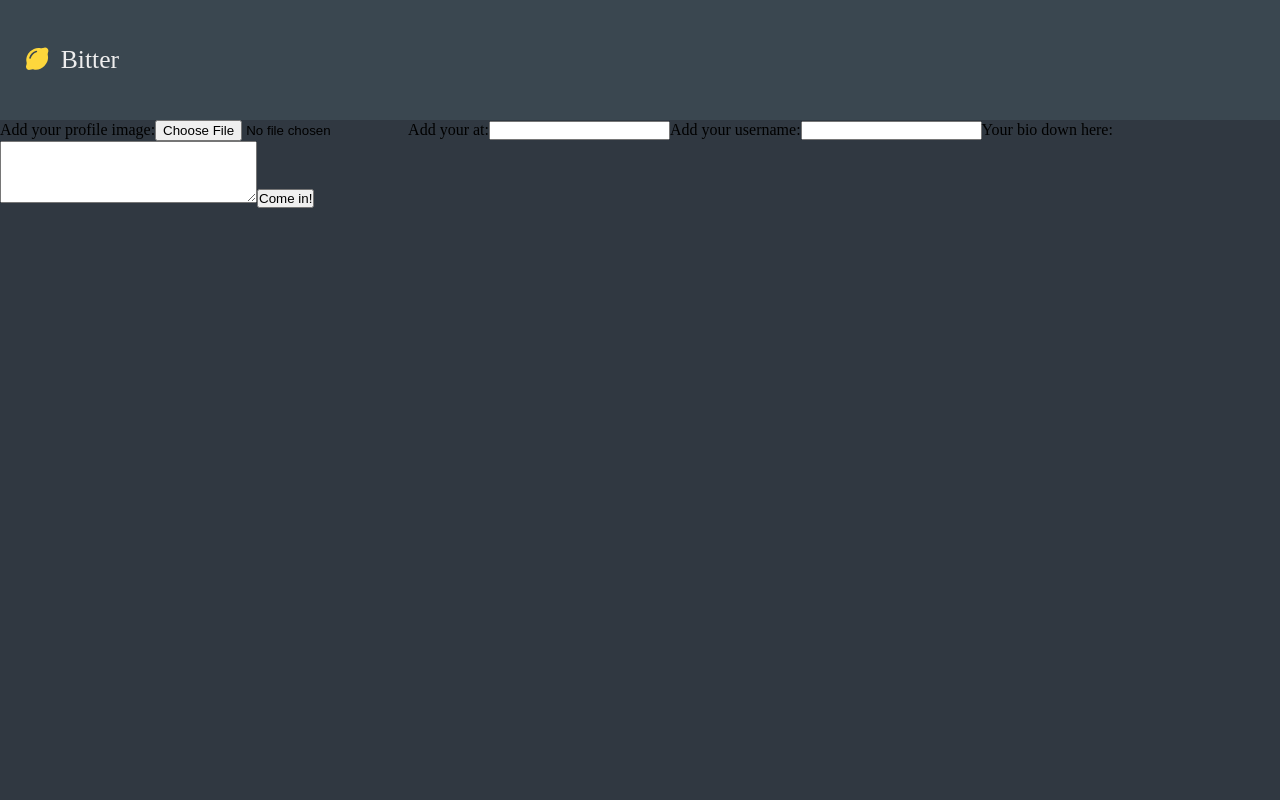
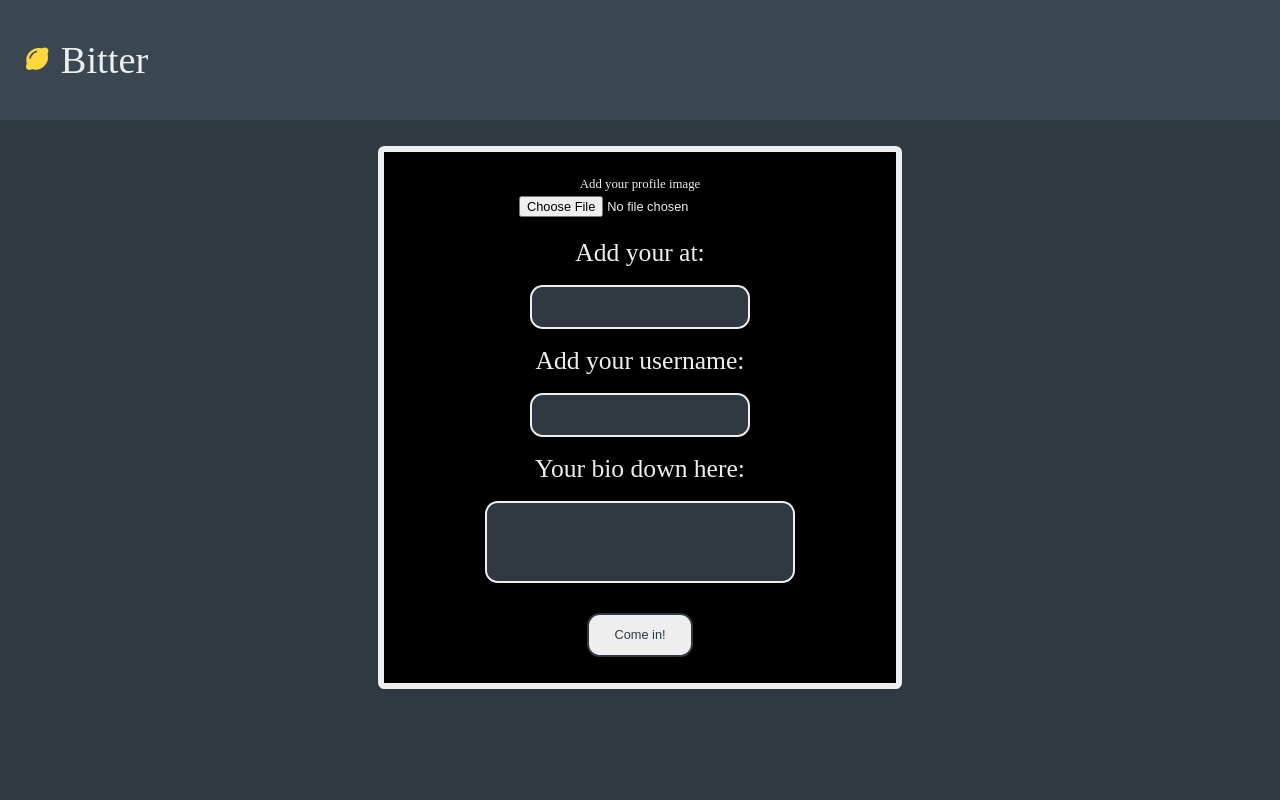
Before and after one commit to LukaNikcevic77/Bitter, a React (Vite) app: page /ProfileMaker in a window 1280 px wide. Shown: the top 800 px of the page. Built offline with nearby package versions, Linux system fonts and the light colour scheme; no server answers; the database is empty.

Commit message:
Styled welcoming page fully

```diff
--- a/src/App.jsx
+++ b/src/App.jsx
@@ -21,10 +21,11 @@ function App() {
                   <p className="">
                     <FontAwesomeIcon
                       icon={faLemon}
-                      className="logo"
+                      className="logo mediumText"
                     />
-                    Bitter
+
                   </p>
+                  <p className='largeText'>Bitter </p>
                 </div>
               </div>
         <Routes>
--- a/src/components/ProfileMaker.jsx
+++ b/src/components/ProfileMaker.jsx
@@ -102,19 +102,20 @@ function ProfileMaker(){
     return (
         <>
             <div className="profileMaker">
-                <div className="bg-gray-800 opacity-100 text-white flex flex-col items-center m-auto w-2/5 h-2/3 mt-16 py-14 rounded-3xl border-white overflow-hidden">
-                <label htmlFor="Image">Add your profile image:</label>
-                <input type="file" name="Image" id="" alt="Add image" accept="image/png, image/jpeg" className="text-white py-8 -mt-4"
+                <div className="profileMakerForm">
+                <label htmlFor="Image" className=" smallText">Add your profile image</label>
+                <input type="file" name="Image" id="" alt="Add image" accept="image/png, image/jpeg" className="fileInput smallText"
                 onChange={(e) => {setUserImage(e.target.files[0])}}/>
-                <label htmlFor="At" className="">Add your at:</label>
-                <input type="text" name="At" id=""  maxLength={20} className="text-black" onChange={(e) => setUserAt(e.target.value)}/>
-                {tagUsed && (<p className="text-red-700">At is allready used!</p>)}
-                <label htmlFor="UserName">Add your username:</label>
-                <input type="text" name="UserName" id="" maxLength={30} className="text-black" onChange={(e) => setUserName(e.target.value)}/>
-                {userNameUsed && (<p className="text-red-700">User name is allready used!</p>)}
-                <label htmlFor="Bio">Your bio down here:</label>
-                <textarea name="Bio" id="" cols="30" rows="4" className="text-black" onChange={(e) => setUserBio(e.target.value)}></textarea>
-                <button className="rounded-3xl bg-gray-700 text-base text-white hover:bg-white hover:text-black hover:border hover:border-5 hover:border-none mt-4 px-32 py-5"
+
+                <label htmlFor="At" className="mediumText">Add your at:</label>
+                <input type="text" name="At" id=""  maxLength={20} className="input-1 smallText" onChange={(e) => setUserAt(e.target.value)}/>
+                {tagUsed && (<p className="mistake">At is allready used!</p>)}
+                <label htmlFor="UserName" className="mediumText">Add your username:</label>
+                <input type="text" name="UserName" id="" maxLength={30} className="input-1 smallText" onChange={(e) => setUserName(e.target.value)}/>
+                {userNameUsed && (<p className="mistake">User name is allready used!</p>)}
+                <label htmlFor="Bio" className="mediumText">Your bio down here:</label>
+                <textarea name="Bio" id="" cols="30" rows="4" className="input-1 smallText" onChange={(e) => setUserBio(e.target.value)}></textarea>
+                <button className="btn-2 smallText"
                 onClick={() => verifyInput()}>Come in!</button>
                 </div>
 
--- a/src/components/WelcomeScreen.jsx
+++ b/src/components/WelcomeScreen.jsx
@@ -112,11 +112,12 @@ function WelcomeScreen(){
                       icon={faLemon}
                       className="logo mediumText"
                     />
-                    Bitter
+
                       </p>
+                      <p className="largeText title">Bitter</p>
                     </span>
                         <button
-                          className="rounded-3xl bg-gray-700 text-base text-white hover:bg-white hover:text-black hover:border hover:border-5 hover:border-none mt-10 px-32 py-5"
+                          className="btn-1 mediumText"
                           onClick={() => {
                             setTypeOfLogin("google");
                             signInGoogle();
@@ -125,20 +126,20 @@ function WelcomeScreen(){
                           Sign in with Google
                         </button>
                         <button
-                          className="rounded-3xl bg-gray-700 text-base text-white hover:bg-white hover:text-black hover:border hover:border-5 hover:border-none mt-4 px-44 py-5"
+                          className="btn-1 mediumText"
                           onClick={() => setTypeOfLogin("mail")}
                         >
                           Sign up
                         </button>
                         <button
-                          className="rounded-3xl bg-gray-500 text-base text-white hover:bg-white hover:text-black hover:border hover:border-5 hover:border-none mt-4 px-44 py-5"
+                          className="btn-1 mediumText"
                           onClick={() => setTypeOfLogin("mailLogin")}
                         >
                           Sign in
                         </button>
 
                         <button
-                          className="rounded-3xl bg-white text-base text-black hover:bg-gray-500 hover:text-black hover:border hover:border-5 hover:border-none mt-4 px-44 py-5"
+                          className="btn-2 mediumText"
                           onClick={() => anonymous()}
                         >
                           Continue as Anonymous
@@ -149,7 +150,7 @@ function WelcomeScreen(){
 
                   {typeOfLogin === "mail" && (
                     <>
-                      <label htmlFor="emailInput" className="mt-10">
+                      <label htmlFor="emailInput" className="largeText">
                         Email:
                       </label>
                       <input
@@ -157,10 +158,10 @@ function WelcomeScreen(){
                         name="emailInput"
                         id="emailInput"
                         placeholder="Email..."
-                        className="mt-4 text-black"
+                        className="input-1 mediumText"
                         onChange={(e) => setEmail(e.target.value)}
                       />
-                      <label htmlFor="passwordInput" className="mt-10">
+                      <label htmlFor="passwordInput" className="largeText">
                         Password
                       </label>
                       <input
@@ -168,19 +169,19 @@ function WelcomeScreen(){
                         name=""
                         id="passwordInput"
                         placeholder="Password..."
-                        className="mt-4 text-black"
+                        className="input-1 mediumText"
                         onChange={(e) => setPassword(e.target.value)}
                       />
-                      {wrongPassword && (<p className="mt-4 text-red-700">Email is allready in use!</p>)}
+                      {wrongPassword && (<p className="mistake">Email is allready in use!</p>)}
 
                       <button
-                        className="rounded-3xl bg-gray-700 text-base text-white hover:bg-white hover:text-black hover:border hover:border-5 hover:border-none mt-4 px-10 py-5"
+                        className="btn-1 mediumText"
                         onClick={() => signUpMail()}
                       >
                         Start the chase!
                       </button>
                       <button
-                        className="rounded-3xl bg-gray-700 text-base text-white hover:bg-white hover:text-black hover:border hover:border-5 hover:border-none mt-4 px-10 py-5"
+                        className="btn-2 smallText"
                         onClick={() => {
                           setTypeOfLogin("");
                           setEmail("");
@@ -193,7 +194,7 @@ function WelcomeScreen(){
                   )}
                   {typeOfLogin === "mailLogin" && (
                     <>
-                      <label htmlFor="emailInput" className="mt-10">
+                      <label htmlFor="emailInput" className="largeText">
                         Email:
                       </label>
                       <input
@@ -201,10 +202,10 @@ function WelcomeScreen(){
                         name="emailInput"
                         id="emailInput"
                         placeholder="Email..."
-                        className="mt-4 text-black"
+                        className="input-1 mediumText"
                         onChange={(e) => setEmail(e.target.value)}
                       />
-                      <label htmlFor="passwordInput" className="mt-10">
+                      <label htmlFor="passwordInput" className="largeText">
                         Password
                       </label>
                       <input
@@ -212,19 +213,19 @@ function WelcomeScreen(){
                         name=""
                         id="passwordInput"
                         placeholder="Password..."
-                        className="mt-4 text-black"
+                        className="input-1 mediumText"
                         onChange={(e) => setPassword(e.target.value)}
                       />
-                      {wrongPassword && (<p className="mt-4 text-red-700">Wrong password!</p>)}
+                      {wrongPassword && (<p className="mistake">Wrong password!</p>)}
 
                       <button
-                        className="rounded-3xl bg-gray-700 text-base text-white hover:bg-white hover:text-black hover:border hover:border-5 hover:border-none mt-4 px-10 py-5"
+                        className="btn-1 mediumText"
                         onClick={() => signInMail()}
                       >
                         Start the chase!
                       </button>
                       <button
-                        className="rounded-3xl bg-gray-700 text-2xl text-white  hover:bg-white hover:text-black hover:border hover:border-5 hover:border-none mt-5 px-10 py-5"
+                        className="btn-2 smallText"
                         onClick={() => {
                           setTypeOfLogin("");
                           setEmail("");
--- a/src/style/style.scss
+++ b/src/style/style.scss
@@ -15,6 +15,9 @@ $contrast: #EEEEEE;
     margin: 0px;
     overflow: hidden;
 
+    .mistake {
+        color: rgb(255, 60, 60);
+    }
     .largeText {
         font-size: 3vw;
     }
@@ -34,11 +37,19 @@ $contrast: #EEEEEE;
 
     .navbar{
         display: flex;
+
         align-items: center;
         background-color: $lighter;
         min-width: 100vw;
         min-height: 15vh;
         color: $contrast;
+
+        div {
+            display: flex;
+            flex-direction: row;
+            padding: 1vw 0vw;
+            align-items: center;
+        }
 
 
     }
@@ -47,14 +58,37 @@ $contrast: #EEEEEE;
         min-height: 100vh;
         min-width: 100vw;
         background-color: $darkest;
+        padding-top: 2vw;
+        .profileMakerForm {
+            background-color: black;
+            color: $contrast;
+            display: flex;
+            flex-direction: column;
+            gap: .3vw;
+            align-items: center;
+            margin: auto;
+            width: 40vw;
+            height: 60vh;
+            padding-top: 2vw;
+            border-radius: .5vw;
+            border: .5vw solid $contrast;
+            overflow: hidden;
+            overflow-y: scroll;
+            padding-bottom: 2vw;
+
+            .fileInput {
+                min-height: 3vw;
+            }
+        }
     }
     .welcomeScreen {
         min-height: 100vh;
         min-width: 100vw;
         overflow: hidden;
         margin-bottom: -10vw;
-        padding-top: 10vw;
+        padding-top: 3vw;
         background-color: $darkest;
+
 
         .welcomeForm {
             display: flex;
@@ -62,8 +96,8 @@ $contrast: #EEEEEE;
             align-items: center;
             border-radius: 2vw;
             border: $contrast;
-            max-height: 35vh;
-            max-width: 40%;
+            max-height: 60vh;
+            max-width: 30vw;
             margin: 0 auto;
             padding: 5vw 2vw;
             padding-top: 1.5vw;
@@ -77,8 +111,71 @@ $contrast: #EEEEEE;
                 display: flex;
                 flex-direction: row;
                 align-items: start;
-
+                margin-left: -3vw;
+                margin-bottom: 1vw;
+            }
+            .title{
+                margin-top: 0.3vw;
+                margin-left: -0.7vw;
             }
         }
     }
+
+
+    //BUttons:
+    .btn-1 {
+        border-radius: 1vw;
+        background-color: $darkest;
+        color: $contrast;
+        margin-top: 1vw;
+        padding: 1vw 2vw;
+        border: .2vw solid $contrast;
+
+        &:hover {
+            background-color: $contrast;
+            color: $lighter;
+            border-color: $lighter;
+            border-style: solid;
+            cursor: pointer;
+        }
+      }
+
+      .btn-2 {
+        border-radius: 1vw;
+        background-color: $contrast;
+        color: $darkest;
+        margin-top: 1vw;
+        padding: 1vw 2vw;
+        border: .2vw solid $darkest;
+
+        &:hover {
+            background-color: $darkest;
+        color: $contrast;
+        border-color: $lighter;
+        border-style: solid;
+        cursor: pointer;
+        }
+      }
+
+
+      .input-1 {
+            border-radius: 1vw;
+            background-color: $darkest;
+            color: $contrast;
+            margin-top: 1vw;
+            padding: 1vw 2vw;
+            border: .2vw solid $contrast;
+            margin-bottom: 1vw;
+            resize: none;
+            &:focus {
+                outline: none;
+            }
+
+      }
+
+
+
+
+
+
   }
```
